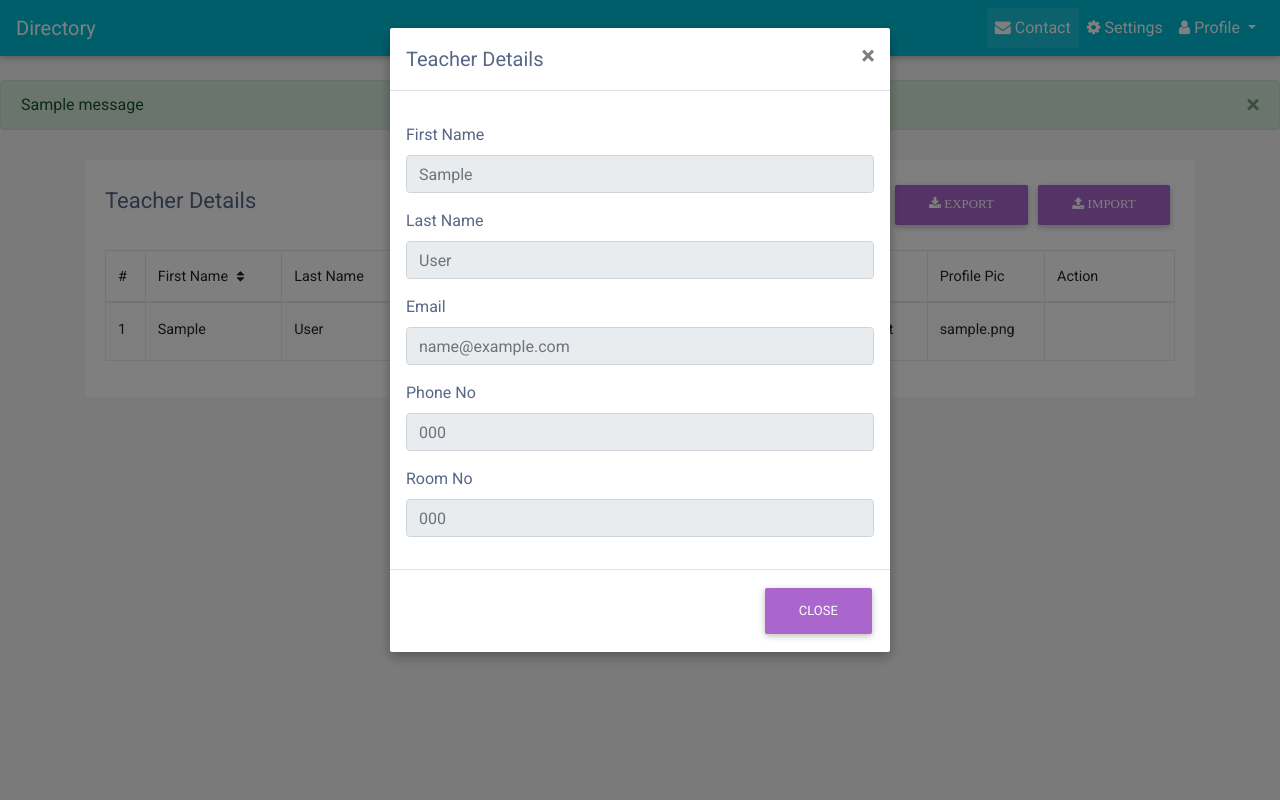
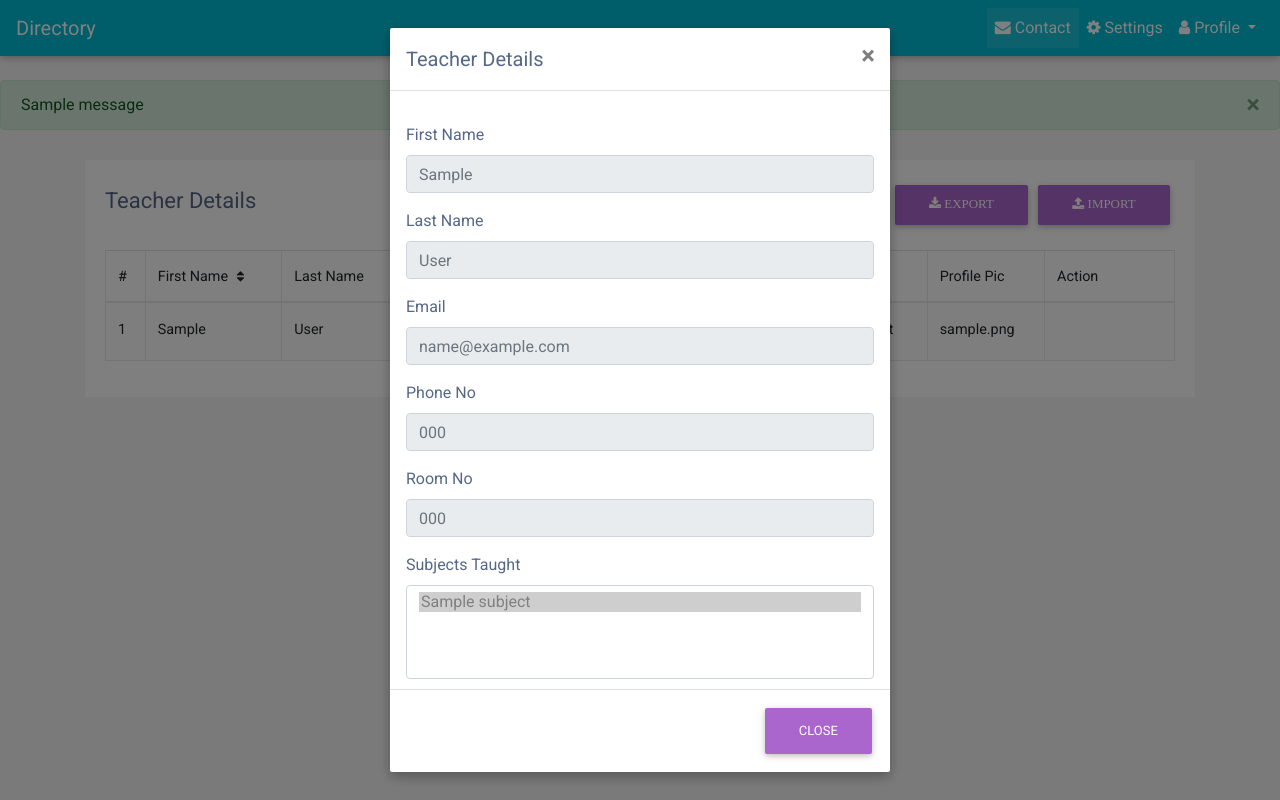
Before and after one commit to doddahulugappa/directory_app, a Django app: page / in a window 1280 px wide, after a click that opens the changed part. Run offline with Django 3.2, Linux system fonts and the light colour scheme; a user stored in the database is signed in; tables that the repository leaves empty hold one stand-in row (values such as "Sample post"); one stand-in notice (Sample message) is shown; parts of the project's set-up code (start-up, migrations or seed data) failed here and were passed over; some libraries are stand-ins or nearby versions.

Commit message:
Added teacher edit and save page Raising error when selecting more than 5 subjects

```diff
--- a/directory_app/urls.py
+++ b/directory_app/urls.py
@@ -58,6 +58,7 @@ urlpatterns = [
     path('graphql/', GraphQLView.as_view(graphiql=True,schema=schema)),
     path('', views.index, name="index"),
     path('del-teacher/<int:id>/', views.delete_teacher, name="delete_teacher"),
+    path('edit-teacher/<int:id>/', views.edit_teacher, name="edit_teacher"),
     path('login/', auth_views.LoginView.as_view(template_name='login.html'), name='login'), #new
     path('logout/',auth_views.LogoutView.as_view(),{'next_page':settings.LOGOUT_REDIRECT_URL},name="logout"),
     path('export/',views.export_data, name="export"),
--- a/directory_app/views.py
+++ b/directory_app/views.py
@@ -11,6 +11,7 @@ from tablib import Dataset
 def index(request):
     teachers_record = []
     teachers = Teacher.objects.all()
+    available_subjects = Subject.objects.all()
     for teacher in teachers:
         teacher_rec = {}
         teacher_rec["id"] = teacher.id
@@ -21,10 +22,12 @@ def index(request):
         teacher_rec["room_number"] = teacher.room_number
         teacher_rec["profile_picture"] = teacher.profile_picture
         subject_list = ", ".join([x.subject_name for x in teacher.subjects_taught.all()])
+        subjects = [x.subject_name for x in teacher.subjects_taught.all()]
         teacher_rec["subjects_taught"] = subject_list
+        teacher_rec["subjects"] = subjects
         teachers_record.append(teacher_rec)
     # print(teachers_record)
-    return render(request,"index.html",{"records":teachers_record})
+    return render(request,"index.html",{"records":teachers_record,"available_subjects":available_subjects})
 
 @login_required(login_url="/login/")
 def delete_teacher(request,id):
@@ -108,3 +111,50 @@ def upload_data(request):
         return redirect("index")
     else:
         return render(request,"import.html",{})
+
+
+@login_required(login_url="/login/")
+def edit_teacher(request,id):
+    teacher = Teacher.objects.get(id=id)
+    teacher_rec = {}
+    teacher_rec["id"] = teacher.id
+    teacher_rec["first_name"] = teacher.first_name
+    teacher_rec["last_name"] = teacher.last_name
+    teacher_rec["email_address"] = teacher.email_address
+    teacher_rec["phone_number"] = teacher.phone_number
+    teacher_rec["room_number"] = teacher.room_number
+    teacher_rec["profile_picture"] = teacher.profile_picture
+    subject_list = ", ".join([x.subject_name for x in teacher.subjects_taught.all()])
+    subjects = [x.subject_name for x in teacher.subjects_taught.all()]
+    teacher_rec["subjects_taught"] = subject_list
+    teacher_rec["subjects"] = subjects
+
+    available_subjects = Subject.objects.all()
+    if request.method == 'GET':
+        return render(request,"teacher_details.html",{"record":teacher_rec,"available_subjects":available_subjects})
+    if request.method == 'POST':
+        try:
+            first_name = request.POST.get("first_name","")
+            last_name = request.POST.get("last_name","")
+            email_address = request.POST.get("email","")
+            room_number = request.POST.get("room","")
+            phone_number = request.POST.get("phone","")
+            subjects_id = request.POST.getlist('subjects')
+            subjects_id = list(map(int,subjects_id))
+            teacher = Teacher.objects.get(id=id)
+            teacher.first_name = first_name
+            teacher.last_name = last_name
+            teacher.email_address = email_address
+            teacher.room_number = room_number
+            teacher.phone_number = phone_number
+            if len(subjects_id) > 5:
+                messages.warning(request, "Not allowed select more than 5 subjects")
+                return render(request,"teacher_details.html",{"record":teacher_rec,"available_subjects":available_subjects})
+            teacher.subjects_taught.set(subjects_id)
+            teacher.save()
+            messages.success(request,"Record Successfully Updated")
+        except Exception as e:
+            print(e)
+            messages.warning(request, "Error In Updating Record")
+
+        return redirect("index")
--- a/templates/base.html
+++ b/templates/base.html
@@ -137,6 +137,7 @@
         margin-top: 6px;
         font-size: 95%;
     }
+
 </style>
 <script>
 $(document).ready(function(){
--- a/templates/index.html
+++ b/templates/index.html
@@ -64,7 +64,7 @@
                         <td>{{ record.profile_picture }}</td>
                         <td>
                             <a href="#" data-toggle="modal" data-target="#teacher_view{{record.id}}" class="view" title="View" data-toggle="tooltip"><i class="material-icons">&#xE417;</i></a>
-                            <a href="#" data-toggle="modal" data-target="#teacher_edit{{record.id}}" class="edit" title="Edit" data-toggle="tooltip"><i class="material-icons">&#xE254;</i></a>
+                            <a href="{% url 'edit_teacher' record.id %}" class="edit" title="Edit" data-toggle="tooltip"><i class="material-icons">&#xE254;</i></a>
                             <a href="{% url 'delete_teacher' record.id %}" onclick="return confirm('are you sure want to delete')" class="delete" title="Delete" data-toggle="tooltip"><i class="material-icons">&#xE872;</i></a>
                         </td>
                         <!-- Modal -->
@@ -101,81 +101,20 @@
                                         <input disabled type="text" class="form-control" id="room_number" placeholder="{{record.room_number}}">
                                       </div>
 
-<!--                                      <div class="form-group">-->
-<!--                                        <label for="exampleFormControlSelect2">Subjects Taught</label>-->
-<!--                                        <select multiple class="form-control" id="exampleFormControlSelect2">-->
-<!--                                        <script>-->
-<!--                                            var subjects = "{{record.subjects_taught }}";-->
-<!--                                            console.log(subjects);-->
-<!--                                        </script>-->
-<!--                                        {% for sub in subjects %}-->
-<!--                                            <option value="{{ sub }}">{{ sub }}</option>-->
-<!--                                        {% endfor %}-->
-<!--                                        </select>-->
-<!--                                      </div>-->
+                                       <div class="form-group">
+                                        <label for="exampleFormControlSelect2">Subjects Taught</label>
+                                        <select multiple class="form-control" id="exampleFormControlSelect2">
+
+                                        {% for sub in record.subjects %}
+                                            <option disabled selected value="{{ sub }}">{{ sub }}</option>
+                                        {% endfor %}
+                                        </select>
+                                      </div>
 
                                     </form>
                                   </div>
                                   <div class="modal-footer">
                                     <button type="button" class="btn btn-secondary" data-dismiss="modal">Close</button>
-<!--                                    <button type="button" class="btn btn-primary">Save changes</button>-->
-                                  </div>
-                                </div>
-                              </div>
-                            </div>
-
-                    <!-- Modal -->
-                            <div class="modal fade" id="teacher_edit{{record.id}}" tabindex="-1" role="dialog" aria-labelledby="exampleModalScrollableTitle" aria-hidden="true">
-                              <div class="modal-dialog modal-dialog-scrollable" role="document">
-                                <div class="modal-content">
-                                  <div class="modal-header">
-                                    <h5 class="modal-title" id="exampleModalScrollableTitle1">Teacher Details</h5>
-                                    <button type="button" class="close" data-dismiss="modal" aria-label="Close">
-                                      <span aria-hidden="true">&times;</span>
-                                    </button>
-                                  </div>
-                                  <div class="modal-body">
-                                    <form>
-                                      <div class="form-group">
-                                        <label for="first_name">First Name</label>
-                                        <input  type="text" class="form-control" id="first_name" value="{{record.first_name}}">
-                                      </div>
-                                      <div class="form-group">
-                                        <label for="last_name">Last Name</label>
-                                        <input  type="text" class="form-control" id="last_name" value="{{record.last_name}}">
-                                      </div>
-                                      <div class="form-group">
-                                        <label for="email">Email</label>
-                                        <input  type="email" class="form-control" id="email" value="{{record.email_address}}">
-                                      </div>
-                                      <div class="form-group">
-                                        <label for="phone_number">Phone No</label>
-                                        <input  type="text" class="form-control" id="phone_number" value="{{record.phone_number}}">
-                                      </div>
-
-                                      <div class="form-group">
-                                        <label for="room_number">Room No</label>
-                                        <input  type="text" class="form-control" id="room_number" value="{{record.room_number}}">
-                                      </div>
-
-<!--                                      <div class="form-group">-->
-<!--                                        <label for="exampleFormControlSelect2">Subjects Taught</label>-->
-<!--                                        <select multiple class="form-control" id="exampleFormControlSelect2">-->
-<!--                                        <script>-->
-<!--                                            var subjects = "{{record.subjects_taught }}";-->
-<!--                                            console.log(subjects);-->
-<!--                                        </script>-->
-<!--                                        {% for sub in subjects %}-->
-<!--                                            <option value="{{ sub }}">{{ sub }}</option>-->
-<!--                                        {% endfor %}-->
-<!--                                        </select>-->
-<!--                                      </div>-->
-
-                                    </form>
-                                  </div>
-                                  <div class="modal-footer">
-                                    <button type="button" class="btn btn-secondary" data-dismiss="modal">Close</button>
-                                    <button type="button" class="btn btn-primary">Save changes</button>
                                   </div>
                                 </div>
                               </div>
```
Also changed, not shown: templates/teacher_details.html (added, +67 -0 lines).
